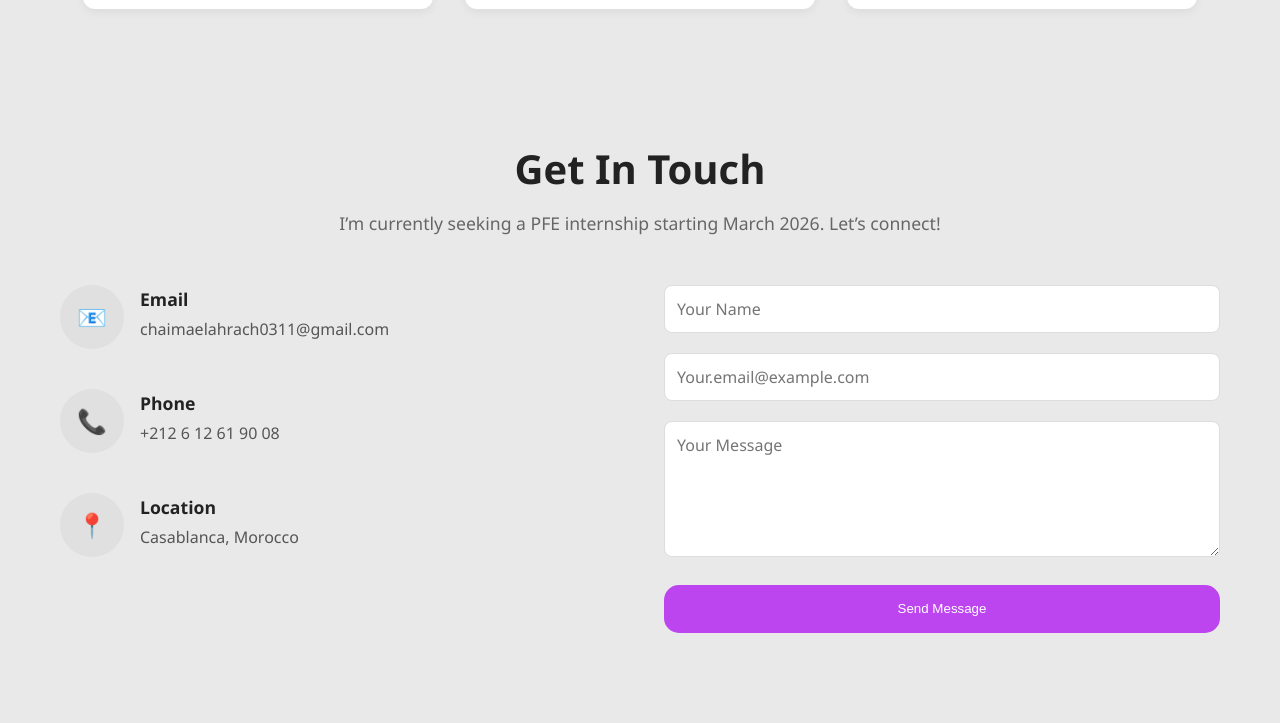
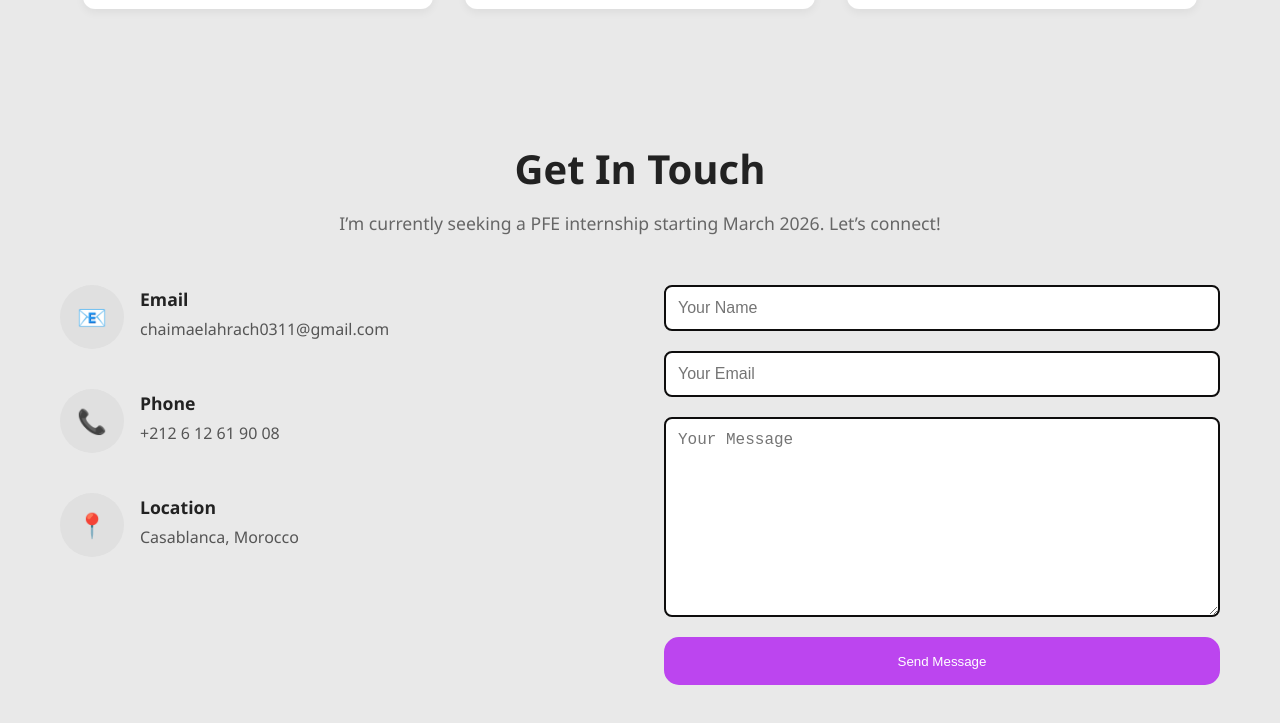
Before and after one commit to chaimaelahrach0311-dev/Portfolio, a plain HTML site: page index.html in a window 1280 px wide. Shown: the part 2504-3227 px from the top of the page. Before the commit the page ends 3201 px from the top, so only its background shows below. Drawn offline with Linux system fonts and the light colour scheme.

Commit message:
second commit

```diff
--- a/index.html
+++ b/index.html
@@ -3,7 +3,7 @@
 <head>
   <meta charset="UTF-8" />
   <meta name="viewport" content="width=device-width, initial-scale=1.0"/>
-  <title>Chaimae Lahrach - Portfolio</title>
+  <title>Portfolio</title>
   <link rel="stylesheet" href="style.css" />
 </head>
 <body>
@@ -182,21 +182,20 @@
       </div>
 
       <!-- Right: Form -->
-      <form class="contact-form" action="#" method="POST">
-        <div class="form-group">
-          <input type="text" name="name" placeholder="Your Name" required />
-        </div>
-        <div class="form-group">
-          <input type="email" name="email" placeholder="Your.email@example.com" required />
-        </div>
-        <div class="form-group">
-          <textarea name="message" placeholder="Your Message" rows="5" required></textarea>
-        </div>
-        <button type="submit" class="btn btn-primary">Send Message</button>
-      </form>
+     <form  action="https://api.web3forms.com/submit" method="POST" class="contact-right">
+      <input type="hidden" name="access_key" value="e834da68-0190-42dc-983d-a606349e065c">
+          <input type="text" name="name" placeholder="Your Name" class="contact-inputs" required />
+          <input type="email" name="email" placeholder="Your Email" class="contact-inputs" required />
+          <textarea name="message" placeholder="Your Message"class="contact-inputs" required></textarea>
+          <button type="submit" class="btn btn-primary">Send Message</button>
+     </form>
+
     </div>
   </div>
+
 </section>
   </main>
+
+  <script src="main.js"></script>
 </body>
 </html>
--- a/style.css
+++ b/style.css
@@ -534,7 +534,7 @@ nav a:hover {
 }
 
 /* Form Styles */
-.contact-form {
+.contact-right {
   flex: 1;
   min-width: 300px;
   display: flex;
@@ -542,21 +542,21 @@ nav a:hover {
   gap: 1.25rem;
 }
 
-.form-group input,
-.form-group textarea {
-  width: 100%;
-  padding: 0.75rem;
-  border: 1px solid #ddd;
-  border-radius: 8px;
-  font-family: inherit;
-  font-size: 1rem;
-  transition: border-color 0.3s ease;
+.contact-inputs{
+    width: 100%;
+    outline: none;
+    padding: 0.75rem;
+    font-size: 1rem;
+    border-radius: 8px;
+     border: 2px solid #0e0d0d;
+     transition: border-color 0.3s;
 }
+.contact-right textarea {
+  height: 200px;
 
-.form-group input:focus,
-.form-group textarea:focus {
-  outline: none;
-  border-color: #BC45EF; /* Purple focus */
+}
+.contact-inputs:focus{
+  border-color:#BC45EF; /* Purple focus */
 }
 
 .btn-primary:hover {
@@ -579,7 +579,7 @@ nav a:hover {
   }
 
   .contact-info,
-  .contact-form {
+  .contact-right {
     min-width: 100%;
   }
 }
```
Also changed, not shown: main.js (added).
